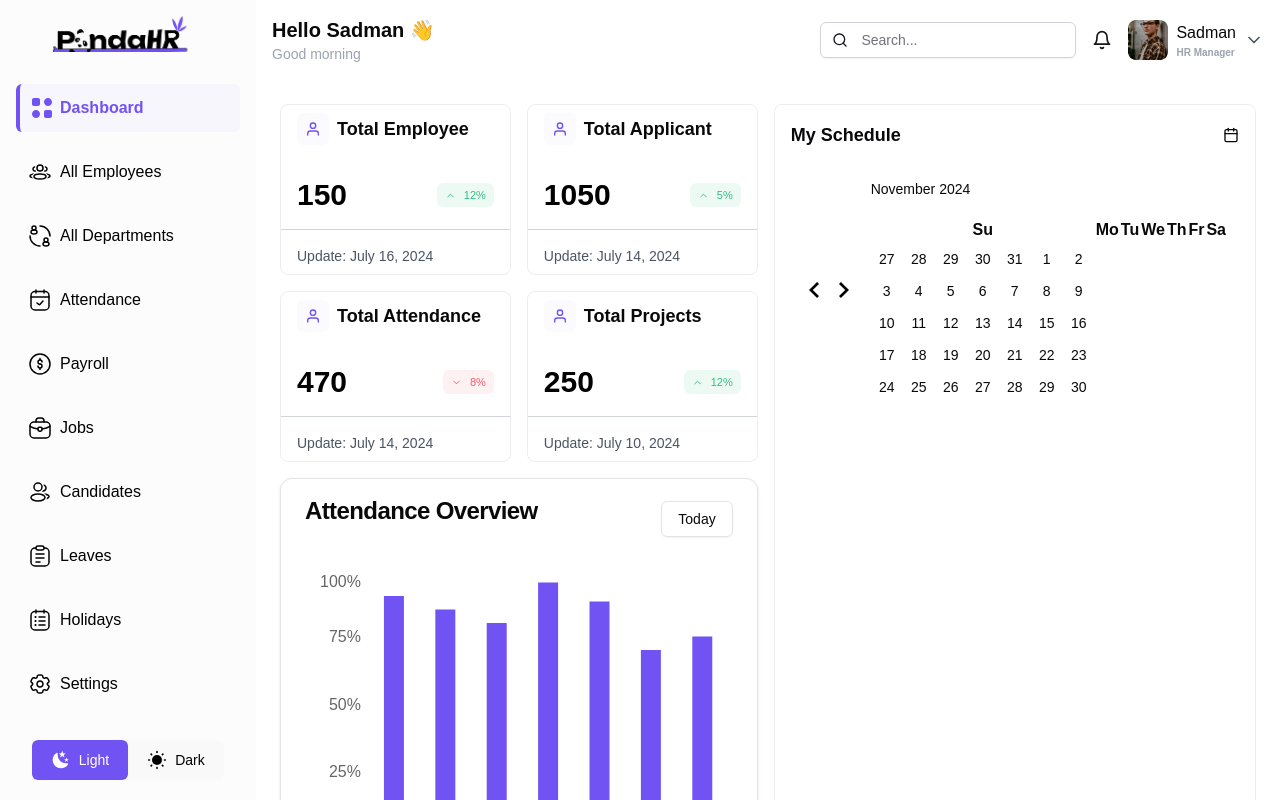
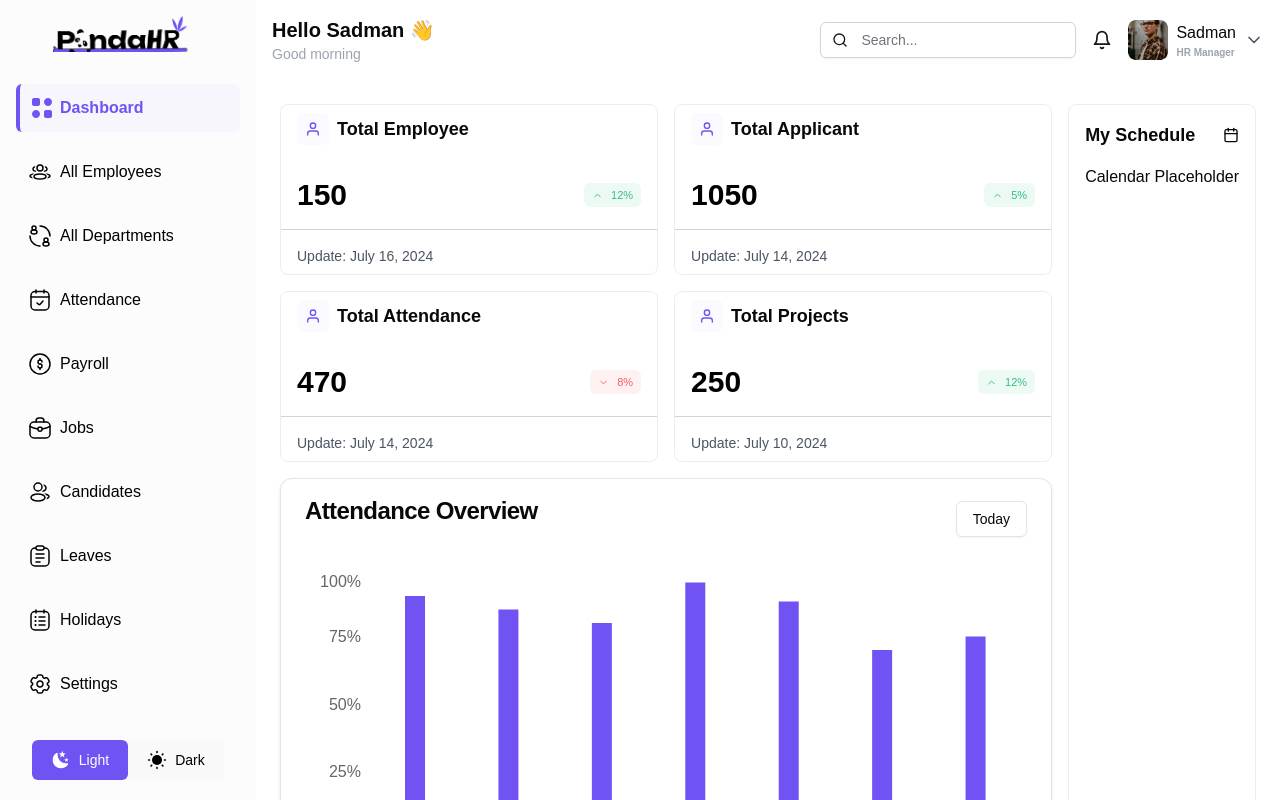
Before and after one commit to ImpiusVenatus/pandaHR-frontend, a Next.js app: page /account/dashboard in a window 1280 px wide. Shown: the top 800 px of the page. Built offline with nearby package versions, Linux system fonts and the light colour scheme; a web font is replaced by a local one.

Commit message:
Remove react day picker

```diff
--- a/app/account/(dashboard)/dashboard/page.tsx
+++ b/app/account/(dashboard)/dashboard/page.tsx
@@ -1,7 +1,6 @@
 "use client";
 import { AttendanceTable } from "@/components/dashboard/AttendanceTable";
 import { AttendanceChart } from "@/components/dashboard/BarChart";
-import { Calendar } from "@/components/ui/calendar";
 import React from "react";
 import { FiCalendar, FiChevronDown, FiChevronUp, FiUser } from "react-icons/fi";
 
@@ -114,12 +113,7 @@ const Dashboard = () => {
           <FiCalendar />
         </div>
         <div className="w-full">
-          <Calendar
-            mode="single"
-            selected={date}
-            onSelect={setDate}
-            className="w-full"
-          />
+          Calendar Placeholder
         </div>
       </div>
     </div>
--- a/components/ui/calendar.tsx
+++ /dev/null
@@ -1,72 +0,0 @@
-"use client"
-
-import * as React from "react"
-import { ChevronLeft, ChevronRight } from "lucide-react"
-import { DayPicker } from "react-day-picker"
-
-import { cn } from "@/lib/utils"
-import { buttonVariants } from "@/components/ui/button"
-
-export type CalendarProps = React.ComponentProps<typeof DayPicker>
-
-function Calendar({
-  className,
-  classNames,
-  showOutsideDays = true,
-  ...props
-}: CalendarProps) {
-  return (
-    <DayPicker
-      showOutsideDays={showOutsideDays}
-      className={cn("p-3", className)}
-      classNames={{
-        months: "flex flex-col sm:flex-row space-y-4 sm:space-x-4 sm:space-y-0",
-        month: "space-y-4",
-        caption: "flex justify-center pt-1 relative items-center",
-        caption_label: "text-sm font-medium",
-        nav: "space-x-1 flex items-center",
-        nav_button: cn(
-          buttonVariants({ variant: "outline" }),
-          "h-7 w-7 bg-transparent p-0 opacity-50 hover:opacity-100"
-        ),
-        nav_button_previous: "absolute left-1",
-        nav_button_next: "absolute right-1",
-        table: "w-full border-collapse space-y-1",
-        head_row: "flex",
-        head_cell:
-          "text-muted-foreground rounded-md w-8 font-normal text-[0.8rem]",
-        row: "flex w-full mt-2",
-        cell: cn(
-          "relative p-0 text-center text-sm focus-within:relative focus-within:z-20 [&:has([aria-selected])]:bg-accent [&:has([aria-selected].day-outside)]:bg-accent/50 [&:has([aria-selected].day-range-end)]:rounded-r-md",
-          props.mode === "range"
-            ? "[&:has(>.day-range-end)]:rounded-r-md [&:has(>.day-range-start)]:rounded-l-md first:[&:has([aria-selected])]:rounded-l-md last:[&:has([aria-selected])]:rounded-r-md"
-            : "[&:has([aria-selected])]:rounded-md"
-        ),
-        day: cn(
-          buttonVariants({ variant: "ghost" }),
-          "h-8 w-8 p-0 font-normal aria-selected:opacity-100"
-        ),
-        day_range_start: "day-range-start",
-        day_range_end: "day-range-end",
-        day_selected:
-          "bg-primary text-primary-foreground hover:bg-primary hover:text-primary-foreground focus:bg-primary focus:text-primary-foreground",
-        day_today: "bg-accent text-accent-foreground",
-        day_outside:
-          "day-outside text-muted-foreground aria-selected:bg-accent/50 aria-selected:text-muted-foreground",
-        day_disabled: "text-muted-foreground opacity-50",
-        day_range_middle:
-          "aria-selected:bg-accent aria-selected:text-accent-foreground",
-        day_hidden: "invisible",
-        ...classNames,
-      }}
-      components={{
-        IconLeft: ({ ...props }) => <ChevronLeft className="h-4 w-4" />,
-        IconRight: ({ ...props }) => <ChevronRight className="h-4 w-4" />,
-      }}
-      {...props}
-    />
-  )
-}
-Calendar.displayName = "Calendar"
-
-export { Calendar }
--- a/package.json
+++ b/package.json
@@ -16,13 +16,11 @@
     "@radix-ui/react-slot": "^1.1.0",
     "class-variance-authority": "^0.7.1",
     "clsx": "^2.1.1",
-    "date-fns": "^4.1.0",
     "framer-motion": "^12.0.0-alpha.1",
     "gsap": "^3.12.5",
     "lucide-react": "^0.462.0",
     "next": "15.0.3",
     "react": "19.0.0-rc-66855b96-20241106",
-    "react-day-picker": "^9.2.1",
     "react-dom": "19.0.0-rc-66855b96-20241106",
     "react-icons": "^5.3.0",
     "react-resizable-panels": "^2.1.7",
```
Also changed, not shown: 1 other file (tests, documents, lock files or other folders).
